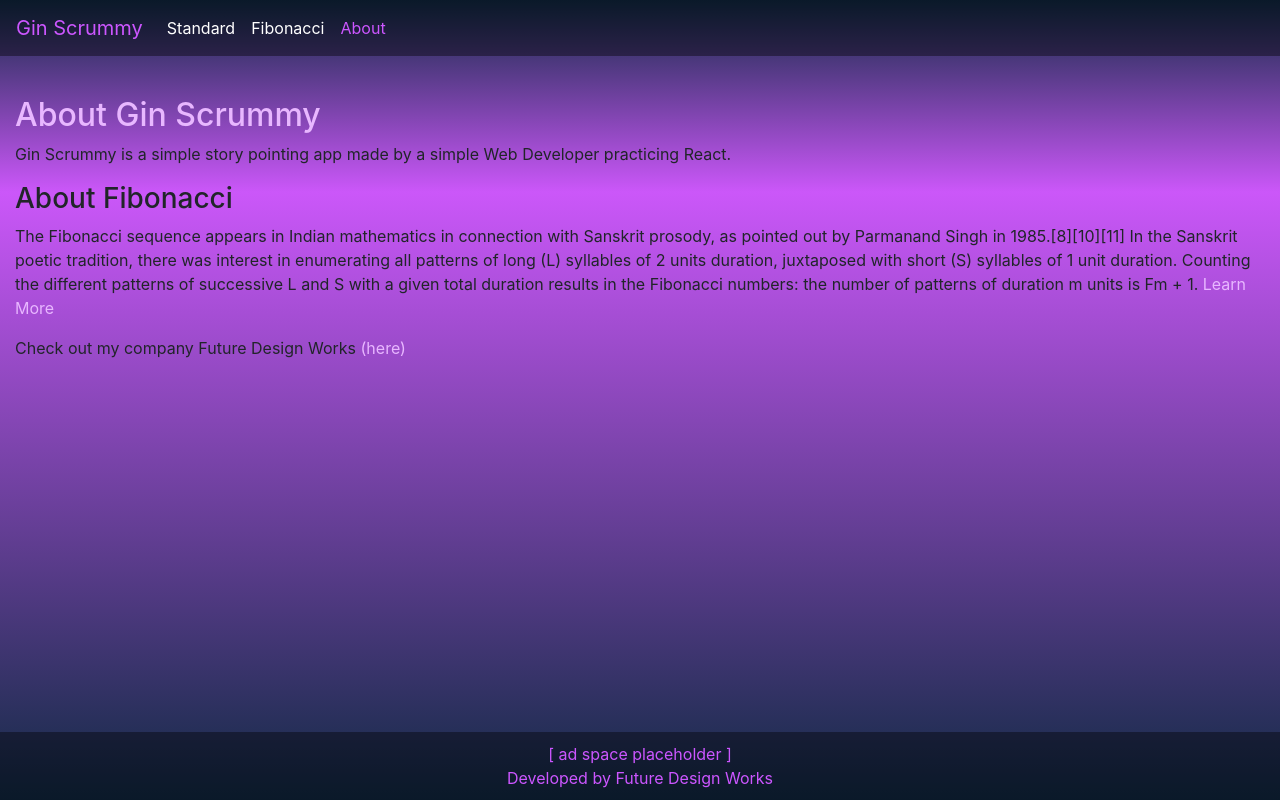
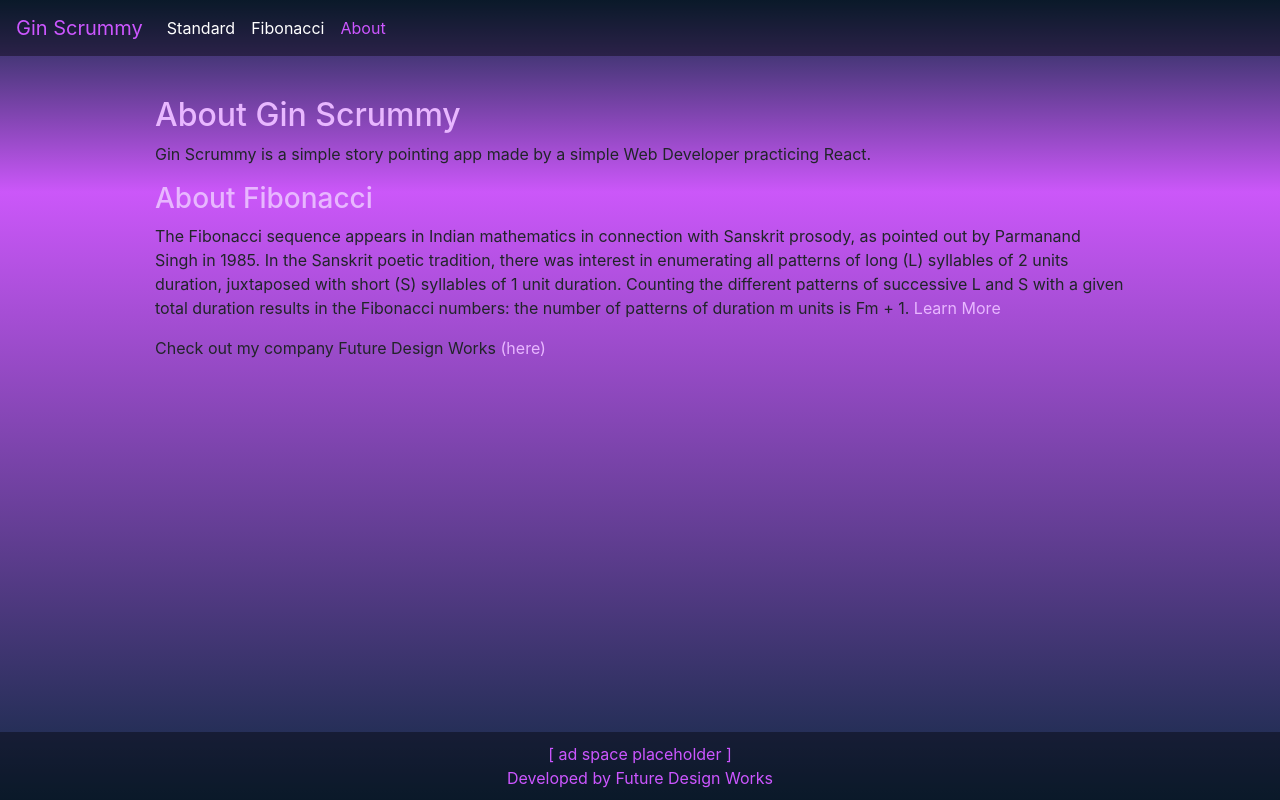
Before and after one commit to ikennai/gin-scrummy, a React (Create React App) app: page /about in a window 1280 px wide. Built offline with nearby package versions, Linux system fonts and the light colour scheme.

Commit message:
prod update

```diff
--- a/src/Components/About/About.jsx
+++ b/src/Components/About/About.jsx
@@ -8,7 +8,7 @@
         <p>Gin Scrummy is a simple story pointing app made by a simple Web Developer practicing React. </p>
 
         <h3>About Fibonacci</h3>
-        <p>The Fibonacci sequence appears in Indian mathematics in connection with Sanskrit prosody, as pointed out by Parmanand Singh in 1985.[8][10][11] In the Sanskrit poetic tradition, there was interest in enumerating all patterns of long (L) syllables of 2 units duration, juxtaposed with short (S) syllables of 1 unit duration. Counting the different patterns of successive L and S with a given total duration results in the Fibonacci numbers: the number of patterns of duration m units is Fm + 1. <a href="https://en.wikipedia.org/wiki/Fibonacci_number" target="_blank">Learn More</a></p>
+        <p>The Fibonacci sequence appears in Indian mathematics in connection with Sanskrit prosody, as pointed out by Parmanand Singh in 1985. In the Sanskrit poetic tradition, there was interest in enumerating all patterns of long (L) syllables of 2 units duration, juxtaposed with short (S) syllables of 1 unit duration. Counting the different patterns of successive L and S with a given total duration results in the Fibonacci numbers: the number of patterns of duration m units is Fm + 1. <a href="https://en.wikipedia.org/wiki/Fibonacci_number" target="_blank">Learn More</a></p>
 
         <p>Check out my company Future Design Works <a href="http://www.futuredesignworks.com" target="_blank">(here)</a></p>
     </div>
--- a/src/Components/About/About.scss
+++ b/src/Components/About/About.scss
@@ -1,8 +1,12 @@
 .about {
     align-self: flex-start;
+    margin: 0 auto;
+    max-width: 1000px;
     padding: 40px 15px;
 
-    h2 {
+    h2,
+    h3,
+    h4 {
         color: #e8b7ff;
     }
 
```
Also changed, not shown: 12 other files (tests, documents, lock files or other folders).
